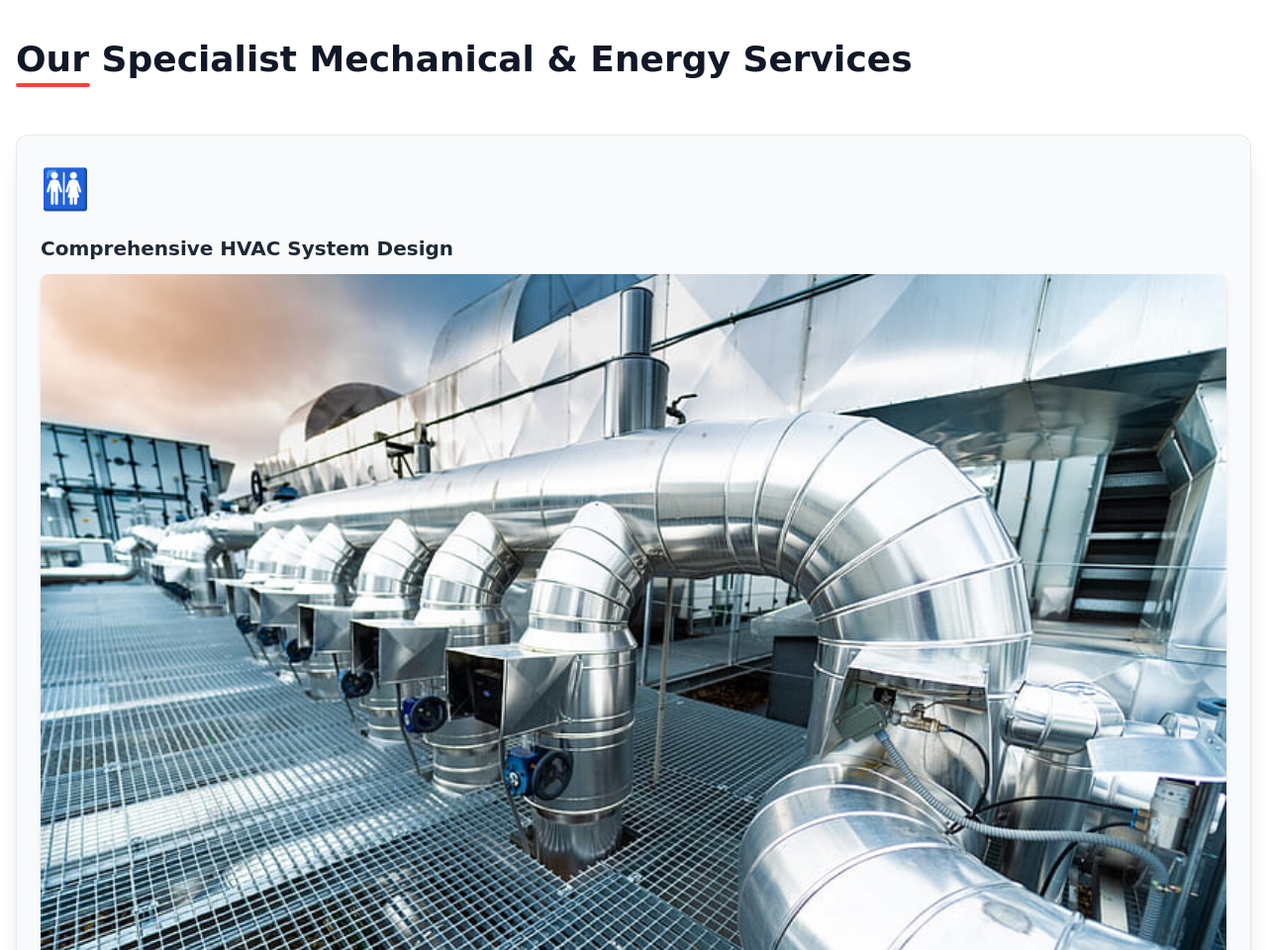
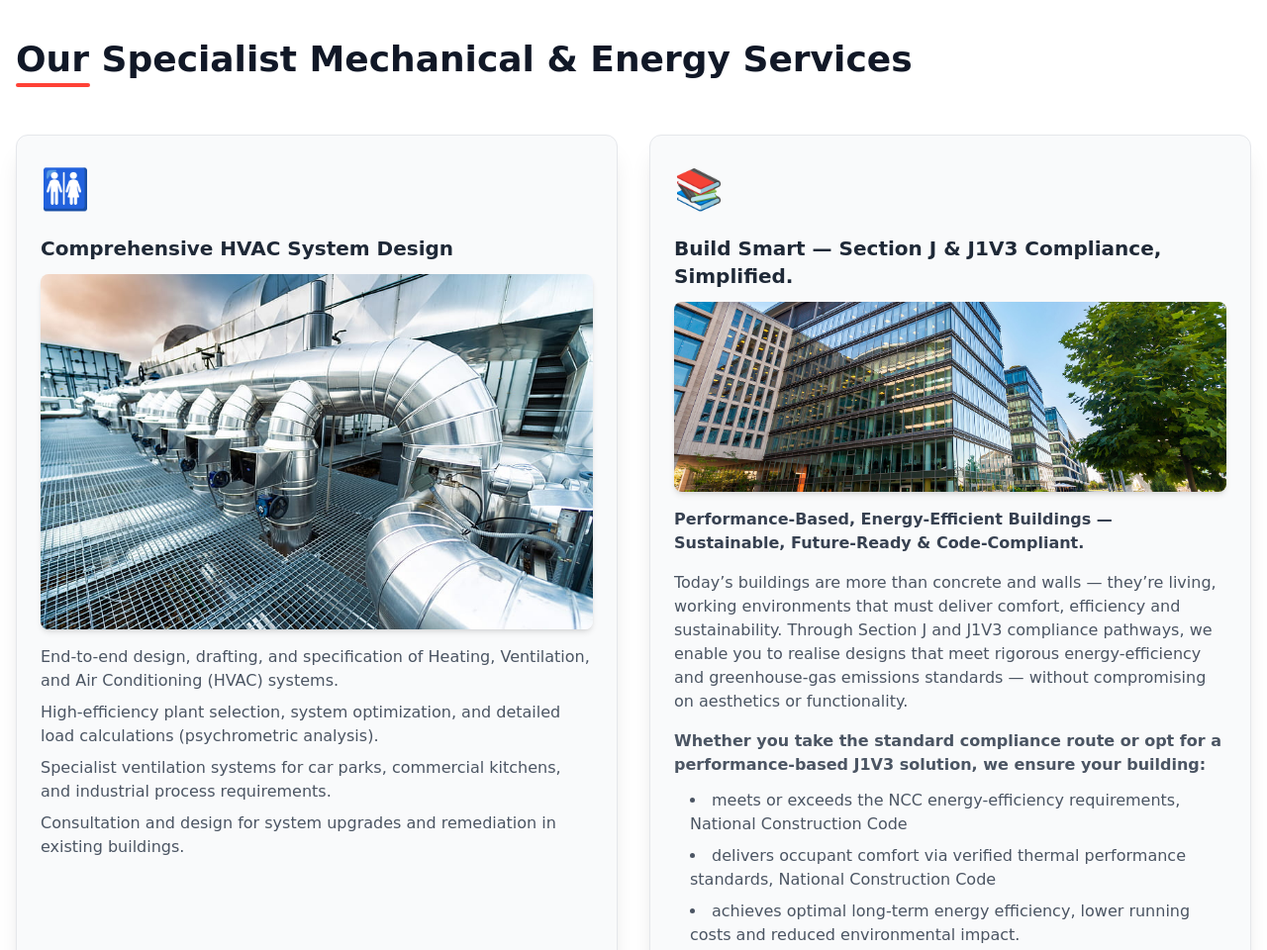
Before and after one commit to Oppili-Consulting/Oppili-Consulting, a plain HTML site: page index.html in a window 1280 px wide. Shown: the part 1740-2700 px from the top of the page at 99% size. Drawn offline with nearby package versions, Linux system fonts and the light colour scheme; a web font is replaced by a local one.

Commit message:
Remove lg:col-span-2 class from service cards

```diff
--- a/index.html
+++ b/index.html
@@ -237,7 +237,7 @@
             <div class="grid grid-cols-1 md:grid-cols-2 gap-8">
 
                 <!-- Service 1: Comprehensive HVAC System Design -->
-                <div class="service-card bg-gray-50 p-6 rounded-xl border border-gray-200 shadow-xl lg:col-span-2">
+                <div class="service-card bg-gray-50 p-6 rounded-xl border border-gray-200 shadow-xl">
                     <div class="icon text-saffron mb-4" role="img" aria-label="HVAC Icon">&#128699;</div>
                     <h3 class="text-xl font-bold mb-3">Comprehensive HVAC System Design</h3>
                     <!-- Image Tag for a Technical Diagram - NOW USING UPLOADED IMAGE -->
@@ -253,7 +253,7 @@
                 </div>
 
                 <!-- Service 2: NCC/BCA Compliance & Section J -->
-                <div class="service-card bg-gray-50 p-6 rounded-xl border border-gray-200 shadow-xl lg:col-span-2">
+                <div class="service-card bg-gray-50 p-6 rounded-xl border border-gray-200 shadow-xl">
                     <div class="icon text-saffron mb-4" role="img" aria-label="Compliance Icon">&#128218;</div>
                     <h3 class="text-xl font-bold mb-3">Build Smart — Section J & J1V3 Compliance, Simplified.</h3>
                     <!-- NEW IMAGE ADDED HERE -->
```
